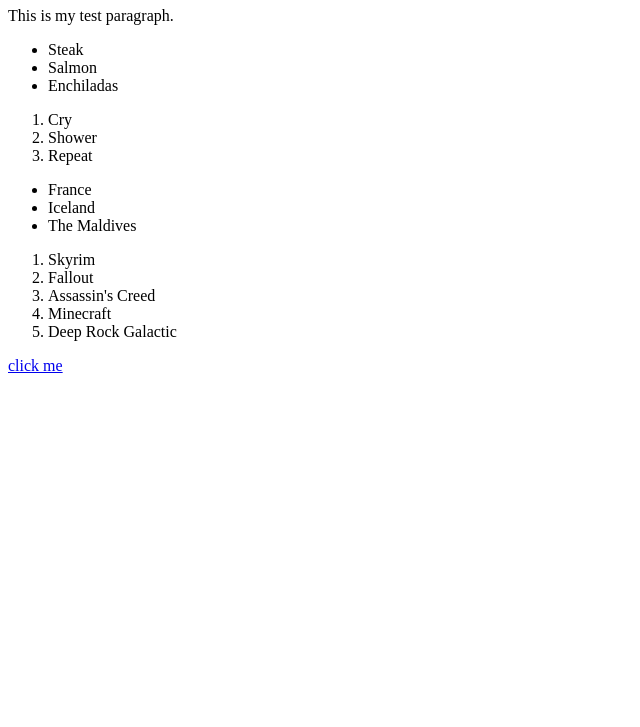
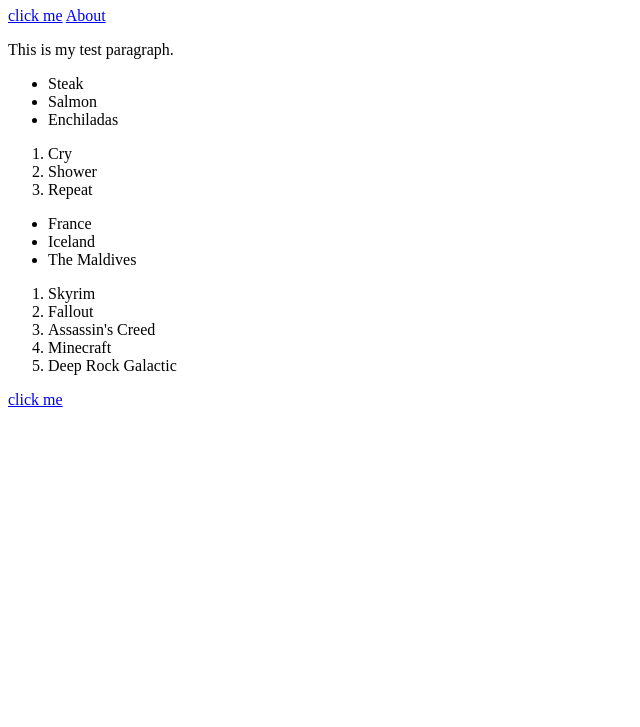
Before and after one commit to Semnor/codingCamp, a plain HTML site: page Tutorials/Odin-links-and-images/index.html in a window 1280 px wide. Shown: the part 73-800 px from the top of the page, without its empty margins (0-640 px from the left). Drawn offline with Linux system fonts and the light colour scheme.

Commit message:
Update file organization

```diff
--- a/Tutorials/Test/index.html
+++ b/Tutorials/Odin-links-and-images/index.html
@@ -8,6 +8,9 @@
 
     <body>
        <h1>Homepage</h1>
+         <a href="https://www.theodinproject.com/about">click me</a>
+
+         <a href="Pages/about.html">About</a>
 
        <p>This is my test paragraph.
         <ul>
@@ -40,7 +43,7 @@
         </ol>
     </p>
     <p>
-        <a href="https://www.theodinproject.com/about" target="_blank" rel="noopener noreferrer">click me</a>
+      <a href="https://www.theodinproject.com/about" target="_blank" rel="noopener noreferrer">click me</a>
     </p>
     </body>
 
```
Also changed, not shown: Tutorials/Test/about.html (added, +13 -0 lines), Tutorials/Odin-links-and-images/Pages/about.html (added).
